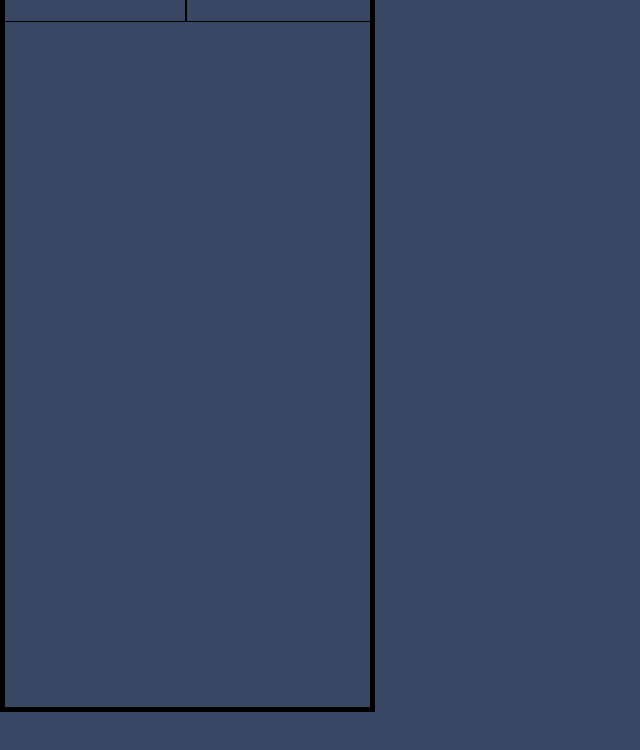
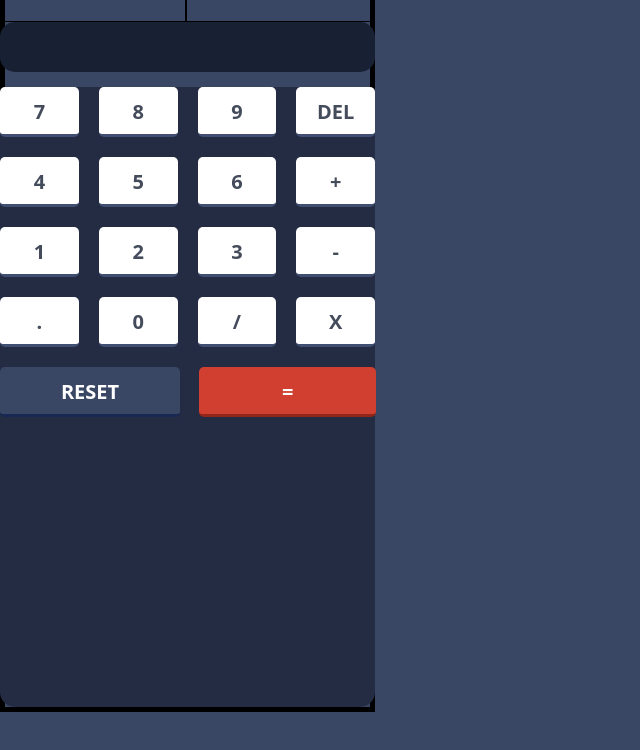
Before and after one commit to Eddieramirez29/Calculator2, a plain HTML site: page index.html in a window 1280 px wide. Shown: the part 38-788 px from the top of the page, without its empty margins (0-640 px from the left). Drawn offline with nearby package versions, Linux system fonts and the light colour scheme.

Commit message:
All buttons were added

```diff
--- a/index.css
+++ b/index.css
@@ -51,6 +51,87 @@ body
     height: 25px;
 }
 
+#screen
+{
+    position: absolute;
+    top: 60px;
+    left: 0px;
+    height: 50px;
+    width: 375px;
+    background-color:  hsl(224, 36%, 15%);
+    border: none;
+    border-radius: 15px;
+}
+
+.button-grid {
+    display: grid;
+    grid-template-columns: repeat(4, 1fr);
+    gap: 20px;
+  }
+
+
+
+  #keyboard
+  {
+    position: absolute;
+    top: 125px;
+    left: 0px;
+    height: 620px;
+    width: 375px;
+    background-color:  hsl(223, 31%, 20%);
+    border: none;
+    border-radius: 15px;
+  }
+
+  .button {
+    padding: 10px;
+    background-color: hsl(0, 0%, 100%);
+    border: none;
+    border-bottom: 3px solid hsl(224, 28%, 35%);
+    border-radius: 5px;
+    text-align: center;
+    height: 50px;
+    font-size: 20px;
+    font-weight: bold;
+    color:hsl(221, 14%, 31%);
+  }
+
+  #reset
+  {
+    position: relative;
+    top: 20px;
+    padding: 10px;
+    background-color: hsl(222, 26%, 31%);
+    border: none;
+    border-bottom: 3px solid hsl(223, 57%, 21%);
+    border-radius: 5px;
+    text-align: center;
+    height: 50px;
+    font-size: 20px;
+    font-weight: bold;
+    color:hsl(0, 0%, 100%);
+    width: 180px;
+  }
+
+  #igual
+  {
+    position: relative;
+    top: 20px;
+    left: 15px;
+    padding: 10px;
+    background-color: hsl(6, 63%, 50%);
+    border: none;
+    border-bottom: 3px solid hsl(6, 70%, 34%);
+    border-radius: 5px;
+    text-align: center;
+    height: 50px;
+    font-size: 20px;
+    font-weight: bold;
+    color:hsl(0, 0%, 100%);
+    width: 177px;
+  }
+
+ /* States for calculator */
 .state-1
 {
     background-color: #5cb85c; /* Verde */
--- a/index.html
+++ b/index.html
@@ -14,7 +14,7 @@
             <div class="container">
                 <div class="row">
                     <div class="col-6 title1">
-                       calc
+                    calc
                     </div>
                     <div class="col-6 title2">
                         THEME
@@ -24,7 +24,33 @@
                 </div>
             </div>
         </header>
+        <input id="screen" type="text">
     </main>
+
+    <footer id="keyboard">
+        <div class="button-grid">
+            <button class="button">7</button>
+            <button class="button">8</button>
+            <button class="button">9</button>
+            <button class="button">DEL</button>
+            <button class="button">4</button>
+            <button class="button">5</button>
+            <button class="button">6</button>
+            <button class="button">+</button>
+            <button class="button">1</button>
+            <button class="button">2</button>
+            <button class="button">3</button>
+            <button class="button">-</button>
+            <button class="button">.</button>
+            <button class="button">0</button>
+            <button class="button">/</button>
+            <button class="button">X</button>
+          </div>
+          <div>
+            <button id="reset">RESET</button>
+            <button id="igual">=</button>
+          </div>
+    </footer>
 
     <script src="./index.js"></script>
 </body>
```
